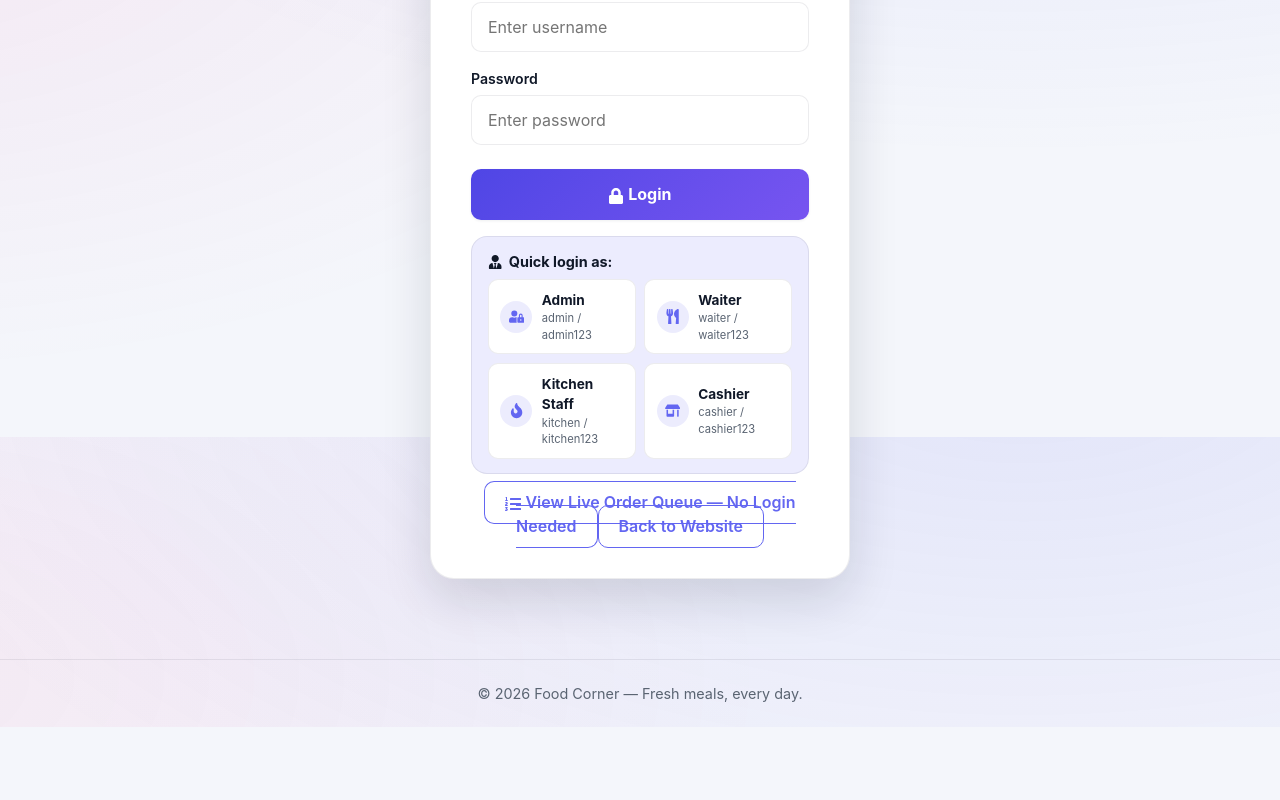
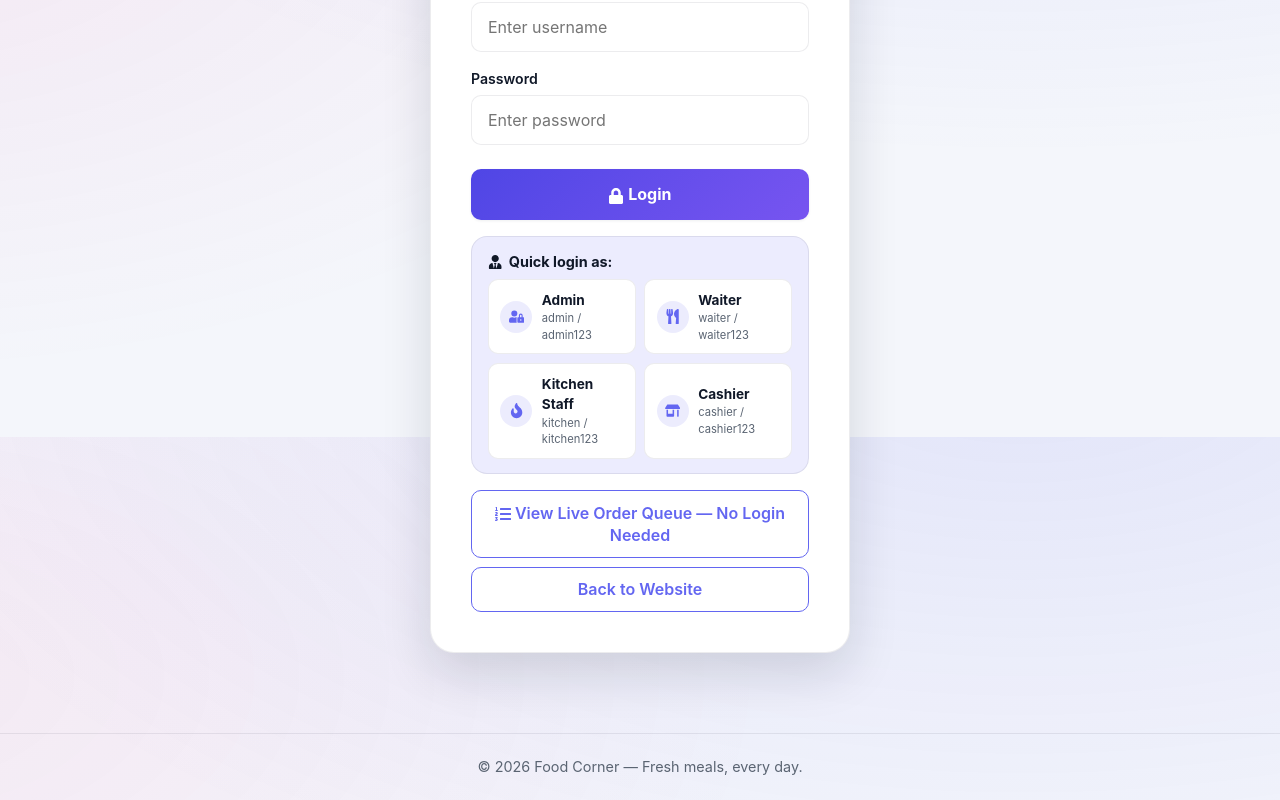
Before and after one commit to hamza-47-github/FoodCorner, a React (Create React App) app: page /#/restaurant/login in a window 1280 px wide. Shown: the part 363-1163 px from the top of the page. Before the commit the page ends 1090 px from the top, so only its background shows below. Built offline with nearby package versions, Linux system fonts and the light colour scheme.

Commit message:
Fix login page bottom buttons spacing

```diff
--- a/src/Pages/RestaurantLogin.js
+++ b/src/Pages/RestaurantLogin.js
@@ -95,13 +95,14 @@ function RestaurantLogin() {
                         </div>
                     </div>
 
-                    <Link to="/restaurant/queue" className="btn-modern btn-outline-modern queue-login-link" style={{ width: '100%', textDecoration: 'none', lineHeight: '1.4' }}>
-                        <FaListOl /> View Live Order Queue — No Login Needed
-                    </Link>
-
-                    <Link to="/" className="btn-modern btn-outline-modern" style={{ width: '100%', textDecoration: 'none', lineHeight: '1.4' }}>
-                        Back to Website
-                    </Link>
+                    <div className="login-bottom-btns">
+                        <Link to="/restaurant/queue" className="btn-modern btn-outline-modern" style={{ textDecoration: 'none', lineHeight: '1.4' }}>
+                            <FaListOl /> View Live Order Queue — No Login Needed
+                        </Link>
+                        <Link to="/" className="btn-modern btn-outline-modern" style={{ textDecoration: 'none', lineHeight: '1.4' }}>
+                            Back to Website
+                        </Link>
+                    </div>
                 </div>
             </div>
         </div>
--- a/src/restaurant/Restaurant.css
+++ b/src/restaurant/Restaurant.css
@@ -317,6 +317,12 @@
 }
 
 /* ---------- Login / quick login ---------- */
+.login-bottom-btns {
+    display: flex;
+    flex-direction: column;
+    gap: 0.55rem;
+}
+
 .quick-login-grid {
     display: grid;
     grid-template-columns: 1fr 1fr;
@@ -717,10 +723,6 @@
     text-align: center;
 }
 
-.queue-login-link {
-    margin-top: 0.5rem;
-}
-
 .history-row {
     display: flex;
     align-items: center;
```
